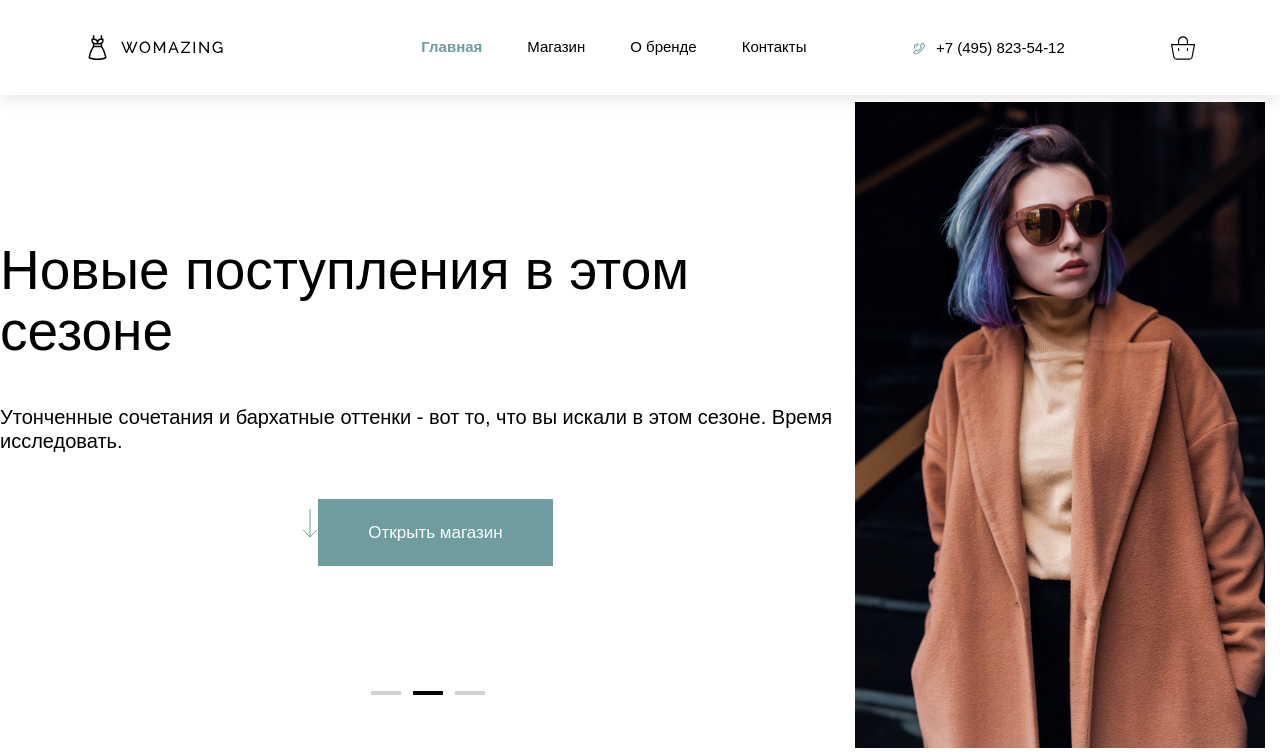
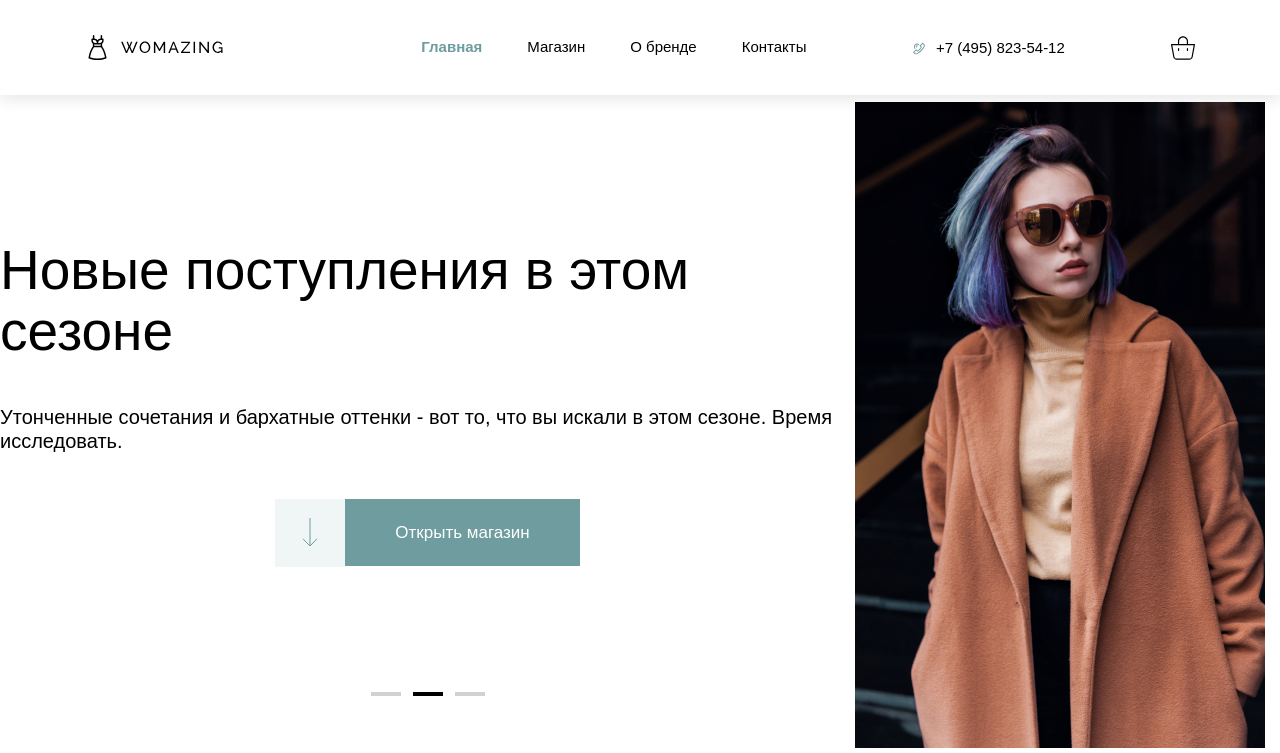
Before and after one commit to katsu-w/womazing, a React (Vite) app: page / in a window 1280 px wide. Shown: the top 753 px of the page. Built offline with nearby package versions, Linux system fonts and the light colour scheme.

Commit message:
arrow button fix

```diff
--- a/src/components/Offer/Offer.scss
+++ b/src/components/Offer/Offer.scss
@@ -26,6 +26,16 @@
 		font-size: rem(20);
 		font-weight: 400;
 	}
+
+	&__buttons {
+		display: flex;
+		align-items: center;
+	}
+
+	&__button.arrow-button {
+		padding: rem(19.5) rem(27);
+		background-color: rgba(110, 156, 159, 10%);
+	}
 }
 
 .slider-controls {
```
